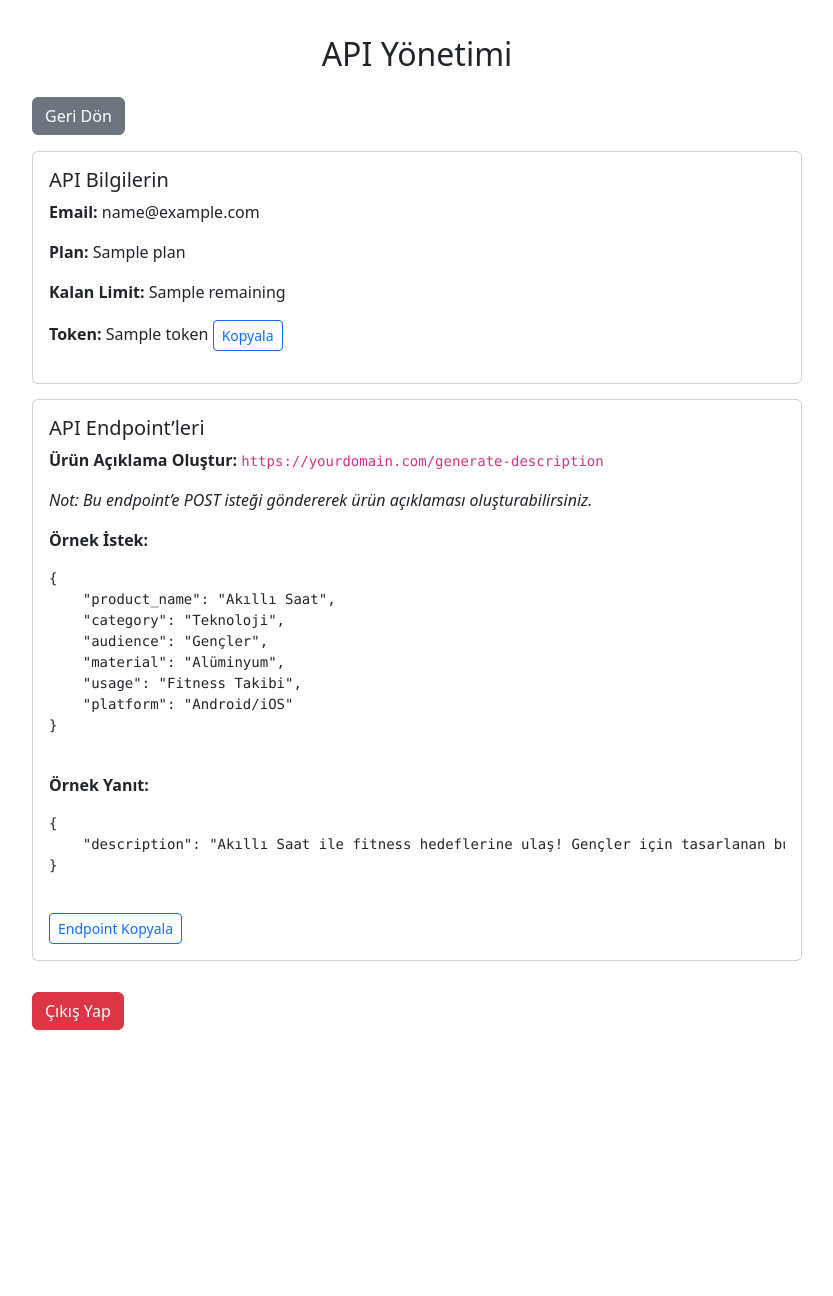
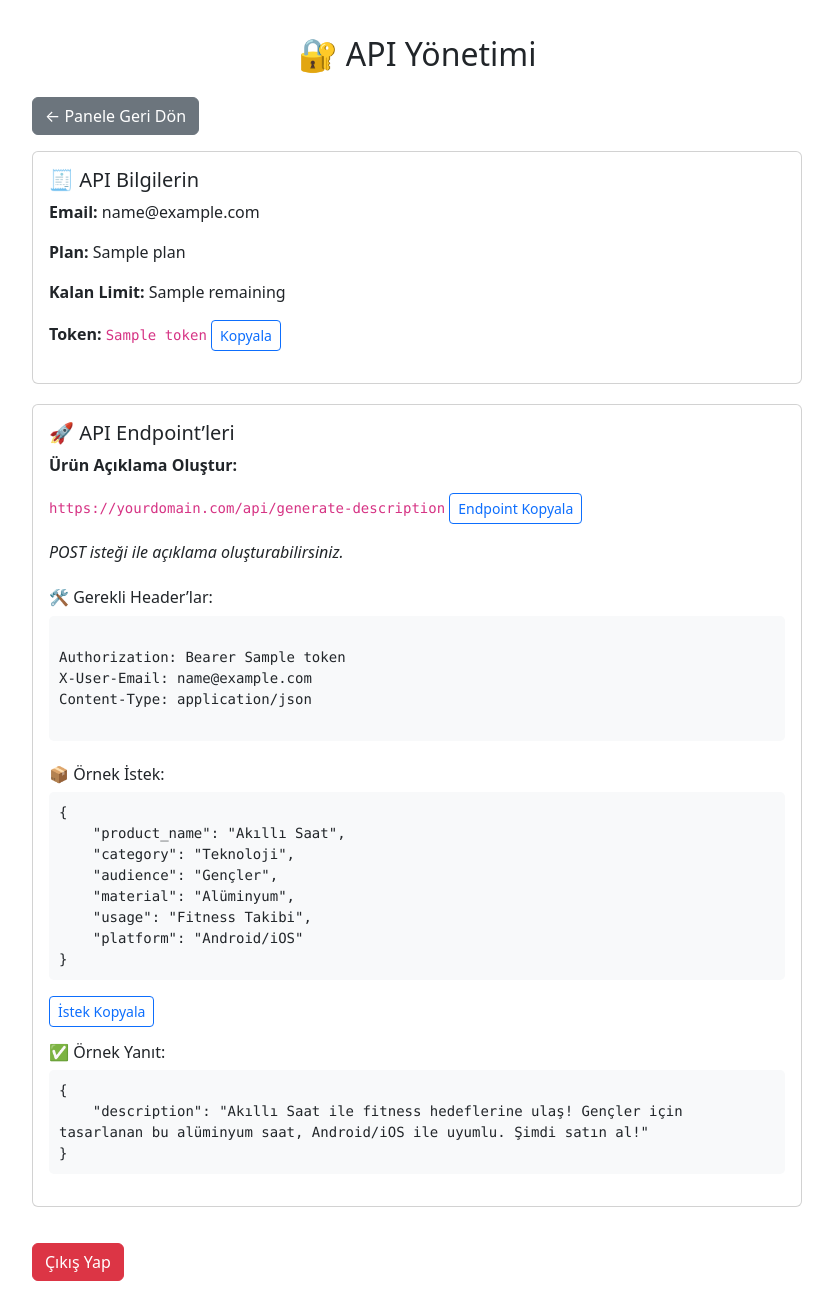
Before and after one commit to yncrahmet/ai_product_description, a Flask app: template templates/api_management.html in a window 1280 px wide. Shown: the whole page, without its empty margins (223-1056 px from the left). Before the commit the page ends 1030 px from the top, so only its background shows below. Run offline with Flask 3, Linux system fonts and the light colour scheme; the template is opened without the code that fills it: most values are stand-ins (such as "Sample title", 1, 10 or a date in 2020); parts of the project's set-up code (start-up, migrations or seed data) failed here and were passed over.

Commit message:
feat: added

```diff
--- a/main.py
+++ b/main.py
@@ -64,14 +64,64 @@ PLAN_LIMITS = {
 
 driver_lock = threading.Lock()
 
-# Veritabanını başlat
 init_db()
-# Örnek admin ekle (ilk kurulumda bir kez çalıştır, sonra yorum satırına al)
 add_admin(os.getenv("ADMIN_EMAIL"), os.getenv("ADMIN_PASSWORD"),os.getenv("ADMIN_SECRET"))
 
 @app.route('/create-token-form')
 def create_token_form():
     return render_template("create_token.html")
+
+@app.route('/api/generate-description', methods=['POST'])
+@limiter.limit("10 per minute")
+def api_generate_description():
+    auth_header = request.headers.get("Authorization", "")
+    token = auth_header.replace("Bearer ", "").strip()
+    email = request.headers.get("X-User-Email", "")
+
+    if not token or not email:
+        return jsonify({"error": "Token veya email eksik"}), 401
+
+    user_data = r.get(f"user:{token}")
+    if not user_data:
+        return jsonify({"error": "Geçersiz token"}), 401
+
+    user = json.loads(user_data)
+    if user['email'] != email:
+        return jsonify({"error": "Token-email uyuşmazlığı"}), 401
+
+    if user['remaining'] <= 0:
+        return jsonify({"error": "Limit dolmuş"}), 402
+
+    user['remaining'] -= 1
+    r.set(f"user:{token}", json.dumps(user))
+    r.set(f"usage:{token}", f"Son kullanım: {datetime.now().strftime('%Y-%m-%d %H:%M:%S')}", ex=86400)
+
+    data = request.get_json()
+    required_fields = ['product_name', 'category', 'audience', 'material', 'usage', 'platform']
+    if not all(data.get(f) for f in required_fields):
+        return jsonify({"error": "Eksik bilgi var"}), 400
+
+    prompt = f"""
+    Ürün Adı: {data['product_name']}
+    Kategori: {data['category']}
+    Hedef Kitle: {data['audience']}
+    Malzeme: {data['material']}
+    Kullanım: {data['usage']}
+    Platform: {data['platform']}
+
+    Yukarıdaki bilgilere göre şu kurallara uygun, SEO uyumlu, 250 kelimelik, profesyonel ve satışa yönelik bir ürün açıklaması yaz:
+    - Başlık: Ürün adını ve anahtar kelimeleri içeren çekici bir başlık (H1).
+    - Giriş: Ürünün temel faydasını ve hedef kitleye hitap eden 2-3 cümle.
+    - Özellikler: Madde işaretleriyle malzeme, kullanım ve platformu vurgulayan 3-5 özellik.
+    - CTA: 'Şimdi satın al', 'Hemen keşfet' gibi bir call-to-action.
+    - Anahtar Kelimeler: 'product_name', 'category', 'audience' ile ilişkili doğal anahtar kelimeleri %1-2 yoğunlukta kullan.
+    - Okunabilirlik: Kısa cümleler, aktif dil ve kullanıcı dostu ton.
+    """
+
+    answer = ask_gemini(prompt)
+    if answer:
+        return jsonify({"description": answer})
+    return jsonify({"error": "Ürün açıklaması oluşturulamadı"}), 500
 
 def ask_gemini(prompt):
     with driver_lock:
--- a/templates/api_management.html
+++ b/templates/api_management.html
@@ -1,63 +1,90 @@
 <!DOCTYPE html>
-<html lang="en">
+<html lang="tr">
 <head>
-    <meta charset="UTF-8">
-    <meta name="viewport" content="width=device-width, initial-scale=1.0">
+    <meta charset="UTF-8" />
+    <meta name="viewport" content="width=device-width, initial-scale=1" />
     <title>API Yönetimi</title>
-    <link href="https://cdn.jsdelivr.net/npm/bootstrap@5.3.0/dist/css/bootstrap.min.css" rel="stylesheet" integrity="sha384-9ndCyUaIbzAi2FUVXJi0CjmCapSmO7SnpJef0486qhLnuZ2cdeRhO02iuK6FUUVM" crossorigin="anonymous">
+    <link href="https://cdn.jsdelivr.net/npm/bootstrap@5.3.0/dist/css/bootstrap.min.css" rel="stylesheet" />
     <style>
         .container { max-width: 800px; margin-top: 20px; padding: 15px; }
-        .card { margin-bottom: 15px; }
+        .card { margin-bottom: 20px; }
         .copy-btn { cursor: pointer; }
+        pre {
+            background-color: #f8f9fa;
+            padding: 10px;
+            border-radius: 5px;
+
+            max-width: 100%;
+            overflow-x: auto;
+            white-space: pre-wrap;
+            word-wrap: break-word;
+        }
     </style>
 </head>
 <body>
     <div class="container">
-        <h2 class="text-center mb-4">API Yönetimi</h2>
-        <a href="/user-panel" class="btn btn-secondary mb-3">Geri Dön</a>
+        <h2 class="text-center mb-4">🔐 API Yönetimi</h2>
+
+        <a href="/user-panel" class="btn btn-secondary mb-3">← Panele Geri Dön</a>
+
         <div class="card">
             <div class="card-body">
-                <h5 class="card-title">API Bilgilerin</h5>
+                <h5 class="card-title">🧾 API Bilgilerin</h5>
                 <p><strong>Email:</strong> {{ email }}</p>
                 <p><strong>Plan:</strong> {{ plan }}</p>
                 <p><strong>Kalan Limit:</strong> {{ remaining }}</p>
-                <p><strong>Token:</strong> <span id="tokenValue">{{ token }}</span> <button class="btn btn-sm btn-outline-primary copy-btn" onclick="copyToClipboard('tokenValue')">Kopyala</button></p>
+                <p>
+                    <strong>Token:</strong>
+                    <code id="tokenValue">{{ token }}</code>
+                    <button class="btn btn-sm btn-outline-primary copy-btn" onclick="copyToClipboard('tokenValue')">Kopyala</button>
+                </p>
             </div>
         </div>
+
         <div class="card">
             <div class="card-body">
-                <h5 class="card-title">API Endpoint’leri</h5>
-                <p><strong>Ürün Açıklama Oluştur:</strong> <code>https://yourdomain.com/generate-description</code></p>
-                <p><em>Not: Bu endpoint’e POST isteği göndererek ürün açıklaması oluşturabilirsiniz.</em></p>
-                <p><strong>Örnek İstek:</strong></p>
-                <pre>
-{
+                <h5 class="card-title">🚀 API Endpoint’leri</h5>
+                <p><strong>Ürün Açıklama Oluştur:</strong></p>
+                <p>
+                    <code id="endpointCode">https://yourdomain.com/api/generate-description</code>
+                    <button class="btn btn-sm btn-outline-primary copy-btn" onclick="copyToClipboard('endpointCode')">Endpoint Kopyala</button>
+                </p>
+                <p><em>POST isteği ile açıklama oluşturabilirsiniz.</em></p>
+
+                <h6 class="mt-4">🛠️ Gerekli Header’lar:</h6>
+                <pre><code>
+Authorization: Bearer {{ token }}
+X-User-Email: {{ email }}
+Content-Type: application/json
+                </code></pre>
+
+                <h6 class="mt-4">📦 Örnek İstek:</h6>
+                <pre><code id="requestExample">{
     "product_name": "Akıllı Saat",
     "category": "Teknoloji",
     "audience": "Gençler",
     "material": "Alüminyum",
     "usage": "Fitness Takibi",
     "platform": "Android/iOS"
-}
-                </pre>
-                <p><strong>Örnek Yanıt:</strong></p>
-                <pre>
-{
+}</code></pre>
+                <button class="btn btn-sm btn-outline-primary copy-btn mb-3" onclick="copyToClipboard('requestExample')">İstek Kopyala</button>
+
+                <h6>✅ Örnek Yanıt:</h6>
+                <pre><code>{
     "description": "Akıllı Saat ile fitness hedeflerine ulaş! Gençler için tasarlanan bu alüminyum saat, Android/iOS ile uyumlu. Şimdi satın al!"
-}
-                </pre>
-                <button class="btn btn-sm btn-outline-primary copy-btn" onclick="copyToClipboard('endpointCode')">Endpoint Kopyala</button>
+}</code></pre>
             </div>
         </div>
+
         <a href="/logout" class="btn btn-danger mt-3">Çıkış Yap</a>
     </div>
 
-    <script src="https://cdn.jsdelivr.net/npm/bootstrap@5.3.0/dist/js/bootstrap.bundle.min.js" integrity="sha384-geWF76RCwLtnZ8qwWowPQNguL3RmwHVBC9FhGdlKrxdiJJigb/j/68SIy3Te4Bkz" crossorigin="anonymous"></script>
+    <script src="https://cdn.jsdelivr.net/npm/bootstrap@5.3.0/dist/js/bootstrap.bundle.min.js"></script>
     <script>
         function copyToClipboard(elementId) {
             const text = document.getElementById(elementId).textContent;
             navigator.clipboard.writeText(text).then(() => {
-                alert('Metin panoya kopyalandı!');
+                alert('Panoya kopyalandı!');
             });
         }
     </script>
```
Also changed, not shown: templates/user_panel.html (+35 -6 lines).
